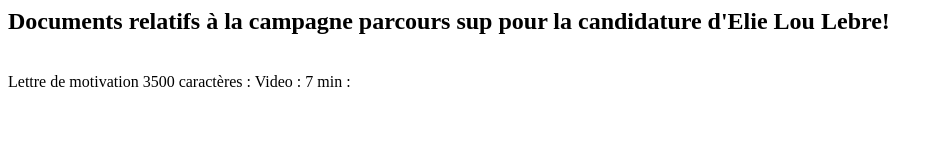
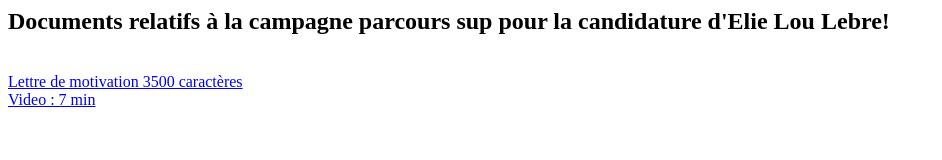
Before and after one commit to lebreelielou/lebreelielou.github.io, a plain HTML site: page index.html in a window 1280 px wide. Shown: the whole page, without its empty margins (0-942 px from the left). Drawn offline with Linux system fonts and the light colour scheme.

Commit message:
upate index.html

```diff
--- a/index.html
+++ b/index.html
@@ -1,5 +1,8 @@
 <h2>Documents relatifs à la campagne parcours sup pour la candidature d'Elie Lou Lebre!</h2>
 <br/>
-Lettre de motivation 3500 caractères :
-Video : 7 min :
+<a href="https://github.com/lebreelielou/lebreelielou.github.io/raw/master/lettre-motivation-elie-lou-lebre.pdf"> Lettre de motivation 3500 caractères</a>
 <br/>
+<a href="https://github.com/lebreelielou/lebreelielou.github.io/raw/master/video-motivation-elie-lou-lebre.mp4"</a>
+Video : 7 min
+</a>
+<br/>
```
